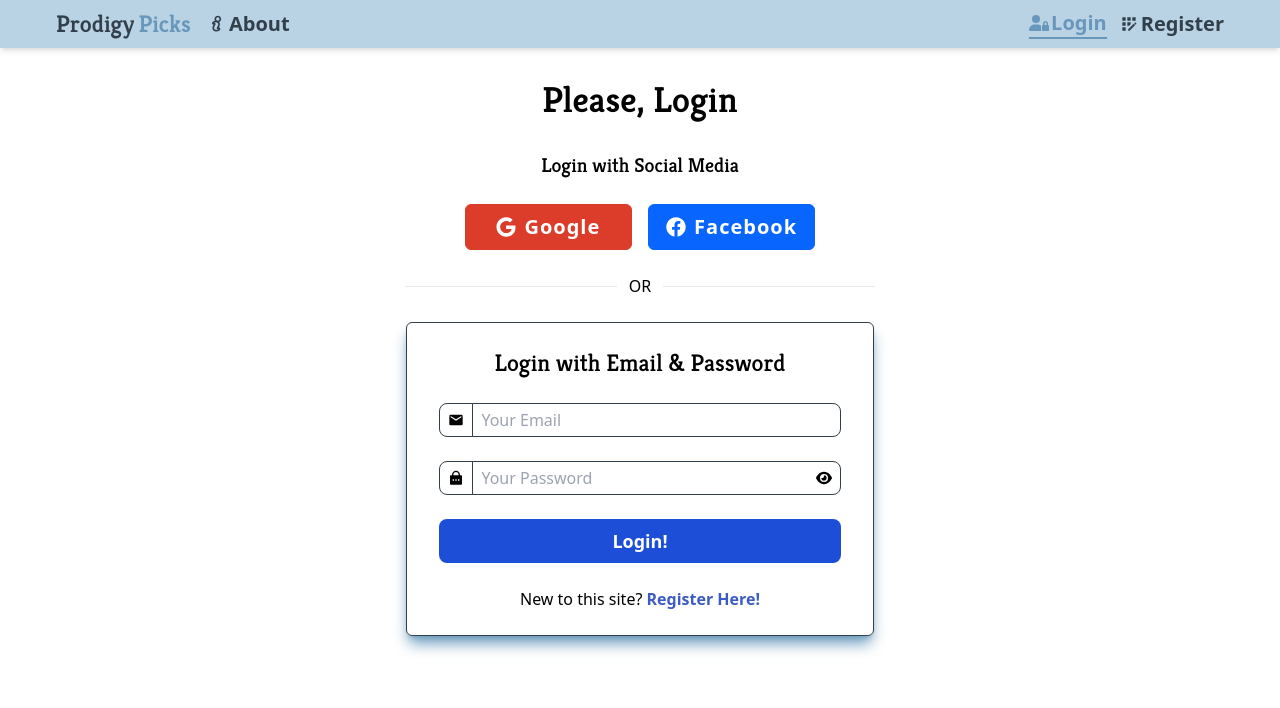
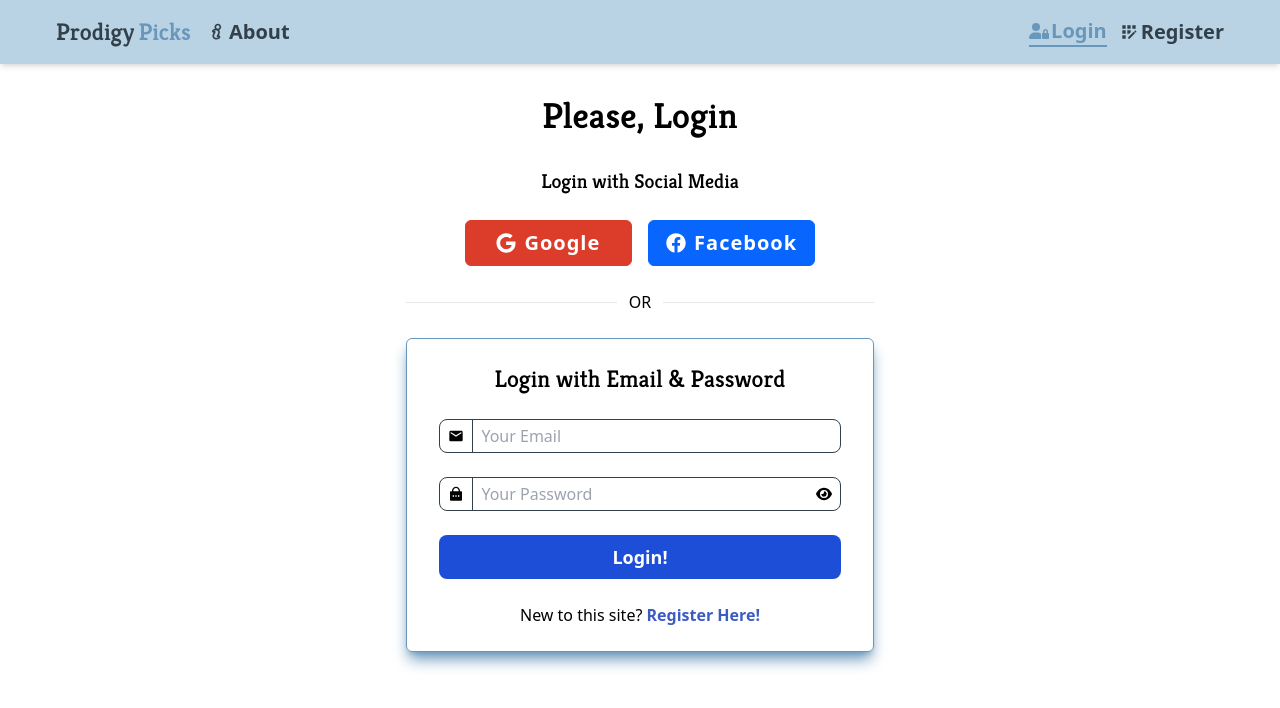
Before and after one commit to nazmul-nhb/prodigy-picks-client, a React (Vite) app: page /login in a window 1280 px wide. Shown: the top 708 px of the page. Built offline with nearby package versions, Linux system fonts and the light colour scheme; no server answers.

Commit message:
fixed ui issues

```diff
--- a/src/components/Navbar.tsx
+++ b/src/components/Navbar.tsx
@@ -95,7 +95,7 @@ const Navbar = () => {
 	};
 
 	return (
-		<nav className="max-w-[1920px] flex items-center gap-0 md:gap-4 mx-auto shadow-md px-3 py-2 md:px-14 sticky top-0 bg-navBG bg-opacity-100 z-50 text-prodigy-secondary transition-all duration-1000">
+		<nav className="max-w-[1920px] flex items-center gap-0 md:gap-4 mx-auto shadow-md px-3 py-2 md:px-14 sticky top-0 bg-navBG bg-opacity-100 z-50 text-prodigy-secondary transition-all duration-1000 h-16">
 			<div
 				ref={sidebarRef}
 				className="sm:hidden max-[430px]:text-3xl text-5xl cursor-pointer z-50"
--- a/src/components/Products.tsx
+++ b/src/components/Products.tsx
@@ -193,7 +193,7 @@ const Products: React.FC = () => {
 					onSubmit={handleSearchProduct}
 					className="sm:col-span-2 lg:col-span-2 xl:col-span-1 flex gap-2 items-center justify-start text-prodigy-secondary"
 				>
-					<div className="flex gap-2 w-full items-center relative pl-2 pr-6 bg-transparent rounded-lg border border-prodigy-secondary">
+					<div className="flex gap-2 w-full items-center relative pl-2 pr-8 bg-transparent rounded-lg border border-prodigy-secondary">
 						<label className="font-medium" htmlFor="search">
 							<FaSearch />
 						</label>
@@ -207,7 +207,7 @@ const Products: React.FC = () => {
 							name="search"
 							id="search"
 						/>
-						<div className="absolute right-0 flex gap-2">
+						<div className="absolute right-1 flex gap-2">
 							{searchText !== "" && (
 								<button
 									title="Clear Search Field"
--- a/src/pages/Login.tsx
+++ b/src/pages/Login.tsx
@@ -110,7 +110,7 @@ const Login = () => {
 				{/* Email Password Login */}
 				<form
 					onSubmit={handleSubmit(handleLogin)}
-					className="w-full flex flex-col gap-6 px-4 lg:px-8 py-4 lg:py-6 shadow-lg shadow-prodigy-primary border border-prodigy-secondary rounded-md"
+					className="w-full flex flex-col gap-6 px-4 lg:px-8 py-4 lg:py-6 shadow-lg shadow-prodigy-primary border border-prodigy-primary rounded-md"
 				>
 					<h2 className="text-xl md:text-2xl font-medium font-kreonSerif text-center">
 						Login with Email & Password
```
